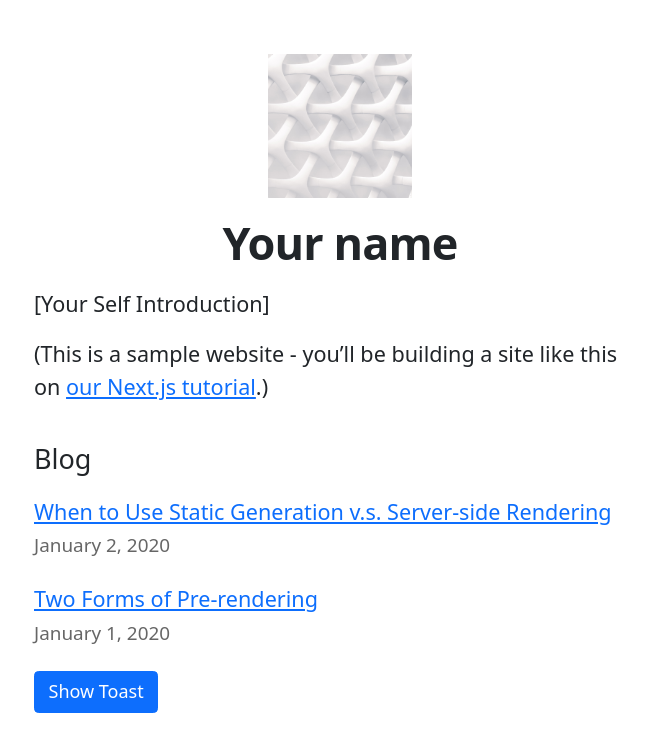
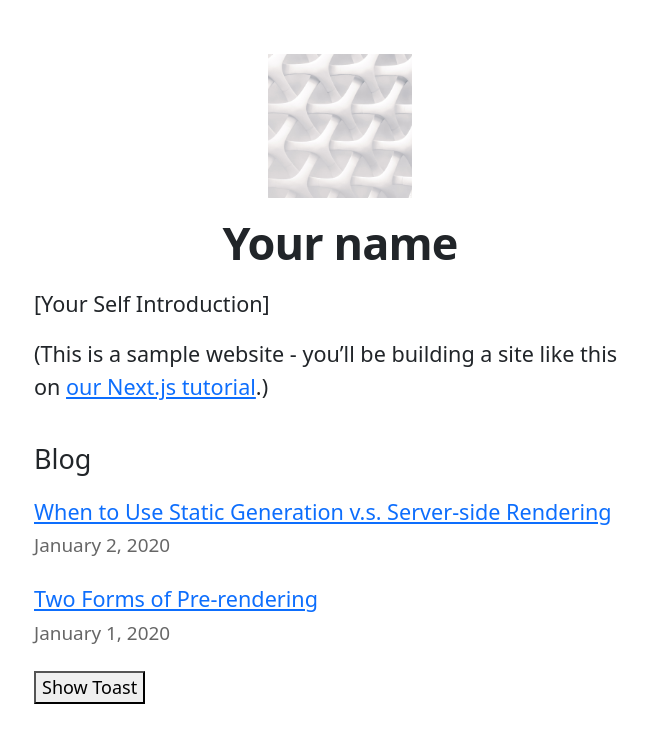
Before and after one commit to supersonicgabs/nextjs-blog, a Next.js app: page / in a window 1280 px wide. Shown: the top 752 px of the page, without its empty margins (300-947 px from the left). Built offline with nearby package versions, Linux system fonts and the light colour scheme.

Commit message:
testing comunication with react-native app

```diff
--- a/pages/index.js
+++ b/pages/index.js
@@ -126,9 +126,9 @@ export default function Home({ allPostsData }) {
         </ul>
       </section>
       {/* <Button onClick={() => setShow(true)}>Show Toast</Button> */}
-      <Button id="btn-test" onClick={sendMessage}>
+      <button id="btn-test" onClick={sendMessage}>
         Show Toast
-      </Button>
+      </button>
     </Layout>
   );
 }
```
